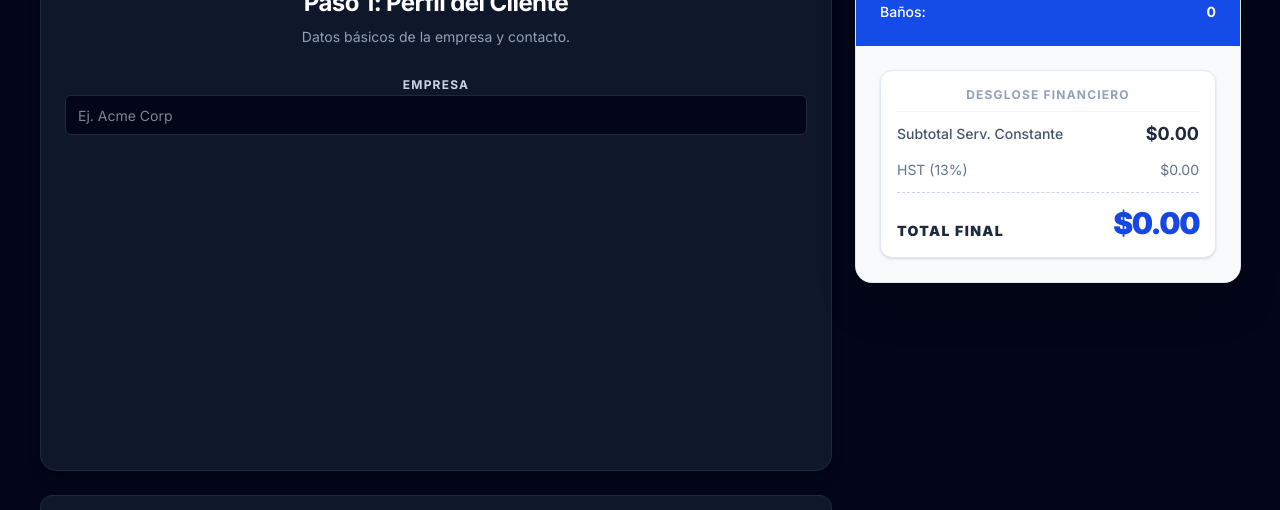
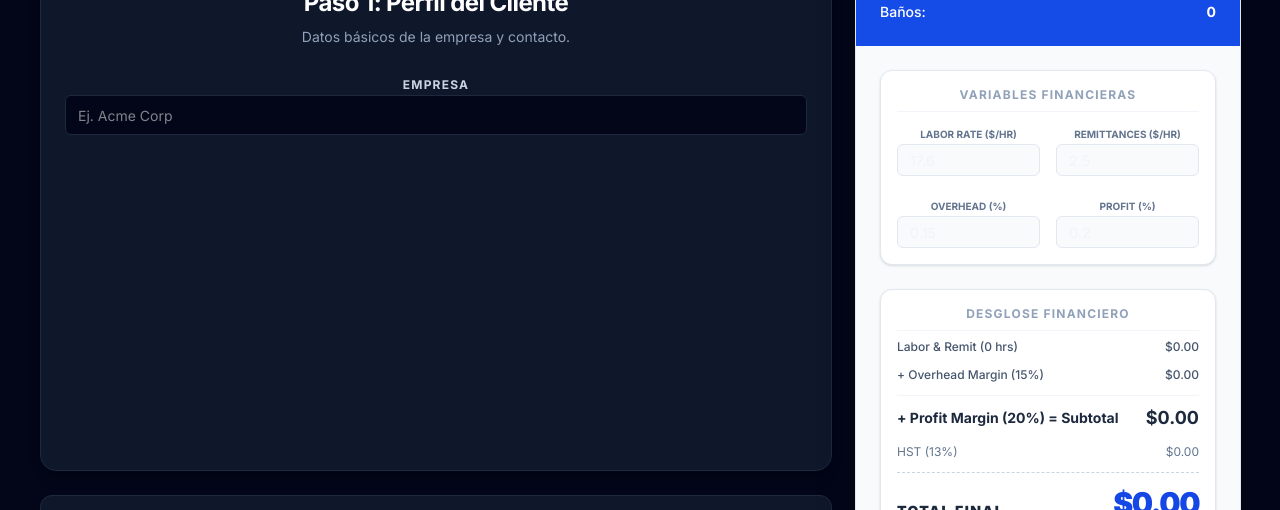
Before and after one commit to Martinezluis74/Cleaning-app-pro, a Next.js app: page / in a window 1280 px wide. Shown: the part 435-945 px from the top of the page. Built offline with nearby package versions, Linux system fonts and the light colour scheme; no server answers; the database is empty; grey boxes are pictures that could not be loaded.

Commit message:
feat: implement 4-step dynamic financial calculation logic

```diff
--- a/src/components/Wizard/WalkthroughWizard.tsx
+++ b/src/components/Wizard/WalkthroughWizard.tsx
@@ -4,6 +4,8 @@ import React from 'react';
 import { useWizard } from '@/context/WizardContext';
 import { Card, CardContent, CardHeader, CardTitle } from '@/components/ui/card';
 import { Button } from '@/components/ui/button';
+import { Input } from '@/components/ui/input';
+import { Label } from '@/components/ui/label';
 import { Save, AlertCircle, CheckCircle2 } from 'lucide-react';
 import StepClientProfile from './StepClientProfile';
 import StepSiteProfile from './StepSiteProfile';
@@ -14,8 +16,8 @@ import StepCompliance from './StepCompliance';
 import StepEvidence from './StepEvidence';
 
 export function WalkthroughWizard() {
-    const { state, setStep, nextStep, prevStep } = useWizard();
-    const { currentStep, client, totals, areas, pricingModel } = state;
+    const { state, setStep, nextStep, prevStep, updateFinancials } = useWizard();
+    const { currentStep, client, totals, areas, pricingModel, financials } = state;
 
     const progressPercentage = (currentStep / 8) * 100;
 
@@ -146,16 +148,50 @@ export function WalkthroughWizard() {
                                 </div>
                             )}
 
+                            {/* ADJUSTABLE FINANCIALS */}
+                            <div className="bg-white p-4 rounded-xl border border-slate-200 shadow-sm space-y-4">
+                                <h4 className="text-xs font-bold uppercase tracking-widest text-slate-400 border-b border-slate-100 pb-2 mb-2">Variables Financieras</h4>
+
+                                <div className="grid grid-cols-2 gap-4">
+                                    <div className="space-y-1">
+                                        <Label className="text-[10px] font-bold uppercase text-slate-500">Labor Rate ($/hr)</Label>
+                                        <Input type="number" step="0.01" value={financials.laborRate} onChange={e => updateFinancials({ laborRate: Number(e.target.value) })} className="h-8 text-sm bg-slate-50 border-slate-200 font-medium" />
+                                    </div>
+                                    <div className="space-y-1">
+                                        <Label className="text-[10px] font-bold uppercase text-slate-500">Remittances ($/hr)</Label>
+                                        <Input type="number" step="0.01" value={financials.remittances} onChange={e => updateFinancials({ remittances: Number(e.target.value) })} className="h-8 text-sm bg-slate-50 border-slate-200 font-medium" />
+                                    </div>
+                                    <div className="space-y-1">
+                                        <Label className="text-[10px] font-bold uppercase text-slate-500">Overhead (%)</Label>
+                                        <Input type="number" step="0.01" value={financials.overheadMargin} onChange={e => updateFinancials({ overheadMargin: Number(e.target.value) })} className="h-8 text-sm bg-slate-50 border-slate-200 font-medium" />
+                                    </div>
+                                    <div className="space-y-1">
+                                        <Label className="text-[10px] font-bold uppercase text-slate-500">Profit (%)</Label>
+                                        <Input type="number" step="0.01" value={financials.profitMargin} onChange={e => updateFinancials({ profitMargin: Number(e.target.value) })} className="h-8 text-sm bg-slate-50 border-slate-200 font-medium" />
+                                    </div>
+                                </div>
+                            </div>
+
                             {/* COST BREAKDOWN (Requested feature) */}
                             <div className="bg-white p-4 rounded-xl border border-slate-200 shadow-sm space-y-3">
                                 <h4 className="text-xs font-bold uppercase tracking-widest text-slate-400 border-b border-slate-100 pb-2 mb-2">Desglose Financiero</h4>
 
-                                <div className="flex justify-between text-sm items-center text-slate-600 font-medium">
-                                    <span>Subtotal Serv. Constante</span>
-                                    <span className="text-lg font-bold text-slate-800">${totals.subtotal.toFixed(2)}</span>
+                                <div className="flex justify-between text-xs items-center text-slate-600 font-medium">
+                                    <span>Labor & Remit ({totals.totalHours} hrs)</span>
+                                    <span>${totals.baseCost.toFixed(2)}</span>
                                 </div>
 
-                                <div className="flex justify-between text-sm items-center text-slate-500">
+                                <div className="flex justify-between text-xs items-center text-slate-600 font-medium">
+                                    <span>+ Overhead Margin ({(financials.overheadMargin * 100).toFixed(0)}%)</span>
+                                    <span>${totals.costWithOverhead.toFixed(2)}</span>
+                                </div>
+
+                                <div className="flex justify-between text-sm items-center text-slate-800 font-bold border-t border-slate-100 pt-2 mt-2">
+                                    <span>+ Profit Margin ({(financials.profitMargin * 100).toFixed(0)}%) = Subtotal</span>
+                                    <span className="text-lg">${totals.subtotal.toFixed(2)}</span>
+                                </div>
+
+                                <div className="flex justify-between text-xs items-center text-slate-500">
                                     <span>HST (13%)</span>
                                     <span>${totals.tax.toFixed(2)}</span>
                                 </div>
--- a/src/context/WizardContext.tsx
+++ b/src/context/WizardContext.tsx
@@ -15,10 +15,19 @@ const defaultState: WizardState = {
     addons: [],
     compliance: { needsSecurityClearance: false, hasAlarmCode: false, alarmNotes: '' },
     evidence: { walkthroughNotes: '', photosAttached: false },
+    financials: {
+        laborRate: 17.60,
+        remittances: 2.50,
+        overheadMargin: 0.15,
+        profitMargin: 0.20
+    },
     pricingModel: null,
     totals: {
         totalSqft: 0,
         totalBathrooms: 0,
+        totalHours: 0,
+        baseCost: 0,
+        costWithOverhead: 0,
         subtotal: 0,
         tax: 0,
         finalTotal: 0
@@ -45,6 +54,8 @@ type WizardContextType = {
 
     updateCompliance: (data: Partial<ComplianceData>) => void;
     updateEvidence: (data: Partial<EvidenceData>) => void;
+
+    updateFinancials: (data: Partial<WizardState['financials']>) => void;
 
     calculateTotals: () => void;
 };
@@ -75,51 +86,61 @@ export function WizardProvider({ children }: { children: React.ReactNode }) {
         if (state.pricingModel) {
             recalculateTotals();
         }
-    }, [state.areas, state.addons, state.site.cleaningFrequency, state.pricingModel]);
+    }, [state.areas, state.addons, state.site.cleaningFrequency, state.pricingModel, state.financials]);
 
     const recalculateTotals = () => {
         setState(prev => {
-            const { areas, addons, pricingModel } = prev;
+            const { areas, addons, pricingModel, financials } = prev;
             if (!pricingModel) return prev;
 
             let totalSqft = 0;
             let totalBathrooms = 0;
-            let rawSubtotal = 0; // Simple mock calculation logic for the frontend until matched with specific Task IDs
+            let totalHours = 0;
 
             const hstRateStr = pricingModel.assumptions.find(a => a.key === 'HST')?.value || 0.13;
             const hstRate = Number(hstRateStr);
 
-            // 1. Calculate Areas base cost
+            // 1. Calculate Areas base hours
             areas.forEach(area => {
                 totalSqft += area.sqft;
                 const bathCount = area.inventory.find(i => i.type === 'Restroom')?.count || 0;
                 totalBathrooms += bathCount;
 
-                // Base 0.05 per sqft + 15 per bathroom (Simulated using dynamic logic rules, real app uses exact Task values from the fetched pricingModel)
-                // In a true M5 calculation, this iterates the Engine rules using pricingModel.taskPrices values
-                rawSubtotal += (area.sqft * 0.05) + (bathCount * 15.0);
+                // Estimate hours: 2500 sqft per hour + 15 mins (0.25 hrs) per bathroom
+                totalHours += (area.sqft / 2500) + (bathCount * 0.25);
             });
 
-            // 2. Add Add-ons cost
+            // 2. Add Add-ons hours
             addons.forEach(addon => {
-                if (addon.frequency === 'Recurring') {
-                    // e.g. Carpet Extraction recurring
-                    rawSubtotal += (addon.sqft * 0.15);
-                } else {
-                    // One-time is separated, but we can add to a unique 'Setup Fee' or keep in subtotal based on business rules
-                    rawSubtotal += (addon.sqft * 0.20);
-                }
+                // Estimate 1 hour per 500 sqft for addons as a baseline
+                totalHours += (addon.sqft / 500);
             });
 
-            const tax = rawSubtotal * hstRate;
-            const finalTotal = rawSubtotal + tax;
+            // Financial Calculation: 4-Step Logic
+            const { laborRate, remittances, overheadMargin, profitMargin } = financials;
+
+            // Step 1: Base Cost (Labor + Remittances)
+            const baseCost = (laborRate + remittances) * totalHours;
+
+            // Step 2: Overhead
+            const costWithOverhead = baseCost + (baseCost * overheadMargin);
+
+            // Step 3: Profit Margin (Subtotal)
+            const subtotal = costWithOverhead + (costWithOverhead * profitMargin);
+
+            // Step 4: Tax and Total
+            const tax = subtotal * hstRate;
+            const finalTotal = subtotal + tax;
 
             return {
                 ...prev,
                 totals: {
                     totalSqft,
                     totalBathrooms,
-                    subtotal: Number(rawSubtotal.toFixed(2)),
+                    totalHours: Number(totalHours.toFixed(2)),
+                    baseCost: Number(baseCost.toFixed(2)),
+                    costWithOverhead: Number(costWithOverhead.toFixed(2)),
+                    subtotal: Number(subtotal.toFixed(2)),
                     tax: Number(tax.toFixed(2)),
                     finalTotal: Number(finalTotal.toFixed(2))
                 }
@@ -166,6 +187,9 @@ export function WizardProvider({ children }: { children: React.ReactNode }) {
     const updateCompliance = (data: Partial<ComplianceData>) => setState(prev => ({ ...prev, compliance: { ...prev.compliance, ...data } }));
     const updateEvidence = (data: Partial<EvidenceData>) => setState(prev => ({ ...prev, evidence: { ...prev.evidence, ...data } }));
 
+    // Financials
+    const updateFinancials = (data: Partial<WizardState['financials']>) => setState(prev => ({ ...prev, financials: { ...prev.financials, ...data } }));
+
     return (
         <WizardContext.Provider value={{
             state, setStep, nextStep, prevStep,
@@ -173,6 +197,7 @@ export function WizardProvider({ children }: { children: React.ReactNode }) {
             addArea, updateArea, removeArea, duplicateArea,
             addAddon, updateAddon, removeAddon,
             updateCompliance, updateEvidence,
+            updateFinancials,
             calculateTotals: recalculateTotals
         }}>
             {children}
--- a/src/types/wizard.ts
+++ b/src/types/wizard.ts
@@ -59,6 +59,14 @@ export type WizardState = {
     compliance: ComplianceData;
     evidence: EvidenceData;
 
+    // Financial Variables (Editable in Sidebar)
+    financials: {
+        laborRate: number;
+        remittances: number;
+        overheadMargin: number; // Percentage (e.g., 0.15 for 15%)
+        profitMargin: number; // Percentage (e.g., 0.20 for 20%)
+    };
+
     // Dynamic Pricing (fetched from API)
     pricingModel: PricingData | null;
 
@@ -66,6 +74,9 @@ export type WizardState = {
     totals: {
         totalSqft: number;
         totalBathrooms: number;
+        totalHours: number;
+        baseCost: number;
+        costWithOverhead: number;
         subtotal: number;
         tax: number;
         finalTotal: number;
```
